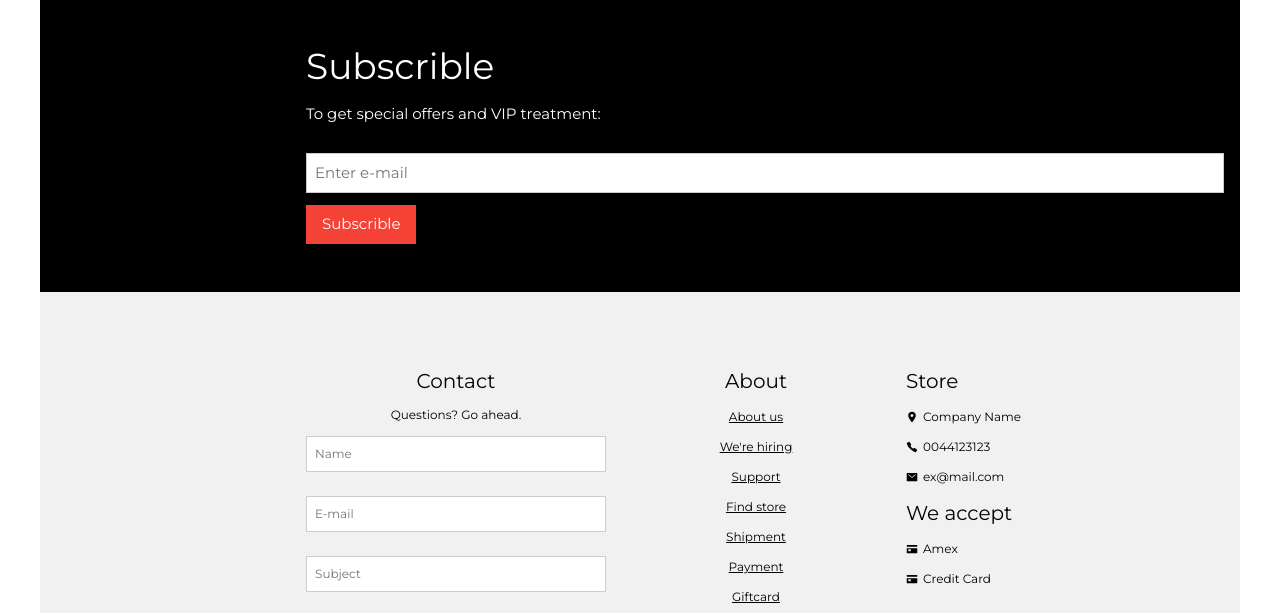
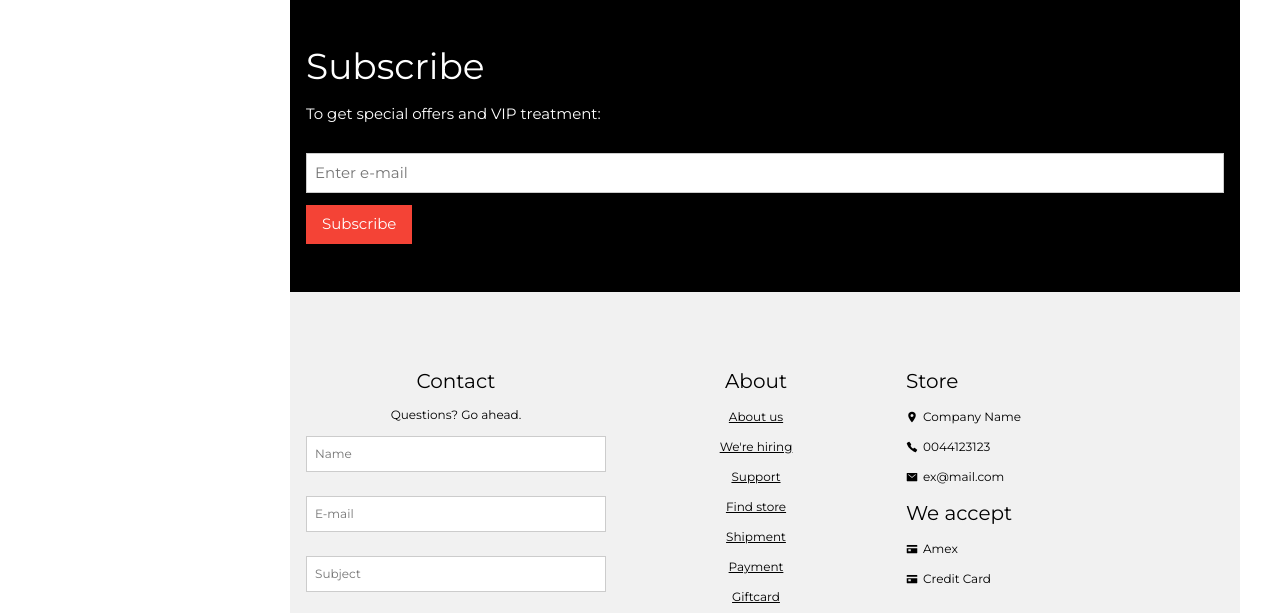
Before and after one commit to tranthientam293/clothing-store, a plain HTML site: page index.html in a window 1280 px wide. Shown: the part 1415-2028 px from the top of the page. Drawn offline with nearby package versions, Linux system fonts and the light colour scheme.

Commit message:
update layout

```diff
--- a/css/_main.css
+++ b/css/_main.css
@@ -8,7 +8,7 @@
   bottom: 0;
   width: var(--sidebar-width);
 
-  background-color: var(--white-01);
+  /* background-color: var(--white-01); */
   overflow-y: scroll;
   z-index: 2000;
 }
@@ -103,8 +103,6 @@
 /* ************** */
 /* HERO */
 /* ************** */
-.hero-box {
-}
 
 .hero-title {
   font-weight: 400;
@@ -149,14 +147,14 @@
 /* ************** */
 /* SUBSCRIBLE */
 /* ************** */
-.subscrible {
+.subscribe .container {
   background-color: var(--black-01);
 }
 
 /* ************** */
 /* MORE-INFO */
 /* ************** */
-.more-info {
+.more-info .container {
   background-color: var(--gray-02);
 }
 
--- a/index.html
+++ b/index.html
@@ -54,7 +54,7 @@
               <a href="" class="nav-link">Newsletter</a>
             </li>
             <li class="nav-contact-item">
-              <a href="" class="nav-link">Subscrible</a>
+              <a href="" class="nav-link">Subscribe</a>
             </li>
           </ul>
         </div>
@@ -240,18 +240,18 @@
           </div>
         </section>
 
-        <!-- SUBSCRIBLE -->
-        <section class="subscrible">
+        <!-- SUBSCRIBE -->
+        <section class="subscribe">
           <div class="container">
-            <form action="" class="form subscrible-form">
-              <h2 class="heading-secondary">Subscrible</h2>
+            <form action="" class="form subscribe-form">
+              <h2 class="heading-secondary">Subscribe</h2>
               <p class="form-desc">To get special offers and VIP treatment:</p>
               <input
                 type="text"
                 class="form-input"
                 placeholder="Enter e-mail"
               />
-              <button class="btn form-btn">Subscrible</button>
+              <button class="btn form-btn">Subscribe</button>
             </form>
           </div>
         </section>
```
